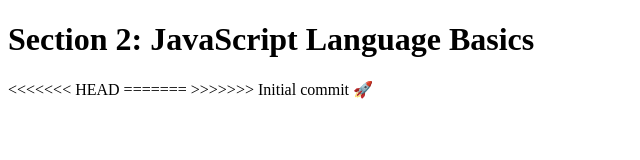
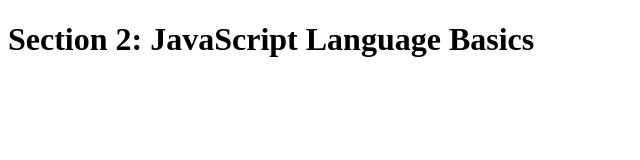
Before and after one commit to Pbmarkowska/JS-course, a plain HTML site: page 2-JS-basics/starter/index.html in a window 1280 px wide. Shown: the whole page, without its empty margins (0-640 px from the left). Drawn offline with Linux system fonts and the light colour scheme.

Commit message:
Loops and iteration chapter

```diff
--- a/2-JS-basics/starter/index.html
+++ b/2-JS-basics/starter/index.html
@@ -8,8 +8,6 @@
     <body>
         <h1>Section 2: JavaScript Language Basics</h1>
     </body>
-<<<<<<< HEAD
     <script src="script.js"></script>
-=======
->>>>>>> Initial commit 🚀
+
 </html>
--- a/2-JS-basics/starter/script.js
+++ b/2-JS-basics/starter/script.js
@@ -539,9 +539,10 @@
 yearsToRetirement(1990,'John');
 */
 
-// Coding challenge 2 - My solution
+// Coding challenge 3 - My solution
 
 // Function to calculate tip
+
 /*
 function calculateTip(bill){
     var tip;
@@ -556,7 +557,7 @@
         tip = bill * 0.10;
         console.log('Tip is ' + tip )
     }
-    return tip
+    return tip;
 }
 
 // Store the result of a function and call out the function
@@ -581,7 +582,7 @@
 console.log(paidAmount);
 */
 
-// Coding challenge 2 - Author's Solution
+// Coding challenge 3 - Author's Solution
 /*
 function tipCalculator(bill){
     var percentage;
@@ -619,6 +620,7 @@
 // In Objects we define key values pairs
 
 // Object literal
+/*
 var john = {
     firstName: 'John', // we separate key values with coma
     lastName: 'Smith',
@@ -704,36 +706,165 @@
 */
 
  /************************
-* Codding challenge 4
+* Codding challenge 4 - My solution
 */
 
-
+/*
 var john = {
     fullName: 'John Smith',
     bodyMass: 76,
-    height: 156,
+    height: 1.56,
     calcBMI: function(bodyMass, height){
         return this.bodyMass / (this.height * this.height)
     }
 }
 
-var johnBMI = john.calcBMI();
+john.BMI = john.calcBMI();
 console.log(john.calcBMI());
 
 var mark = {
     fullName: 'Mark Doe',
     bodyMass: 87,
-    height: 185,
+    height: 1.85,
     calcBMI: function(bodyMass, height){
         return this.bodyMass / (this.height * this.height)
     }
 }
 
-var markBMI = mark.calcBMI();
+mark.BMI = mark.calcBMI();
 console.log(mark.calcBMI());
 
-if (johnBMI > markBMI){
+if (john.BMI > mark.BMI){
     console.log(john.fullName + ' has higher BMI than ' + mark.fullName);
 } else {
     console.log(mark.fullName + ' has higher BMI thatn ' + john.fullName);
 }
+
+console.log(john, mark);
+*/
+
+/************************
+* Codding challenge 4 - Author's solution
+*/
+
+/*
+var john = {
+    fullName: 'John Smith',
+    mass: 92,
+    height: 1.95,
+    calcBMI: function(){
+        this.bmi = this.mass / (this.height * this.height);
+        return this.bmi;
+    }
+}
+
+var mark = {
+    fullName: 'Mark Miller',
+    mass: 78,
+    height: 1.69,
+    calcBMI: function(){
+        this.bmi = this.mass / (this.height * this.height);
+        return this.bmi;
+    }
+}
+
+john.calcBMI();
+mark.calcBMI();
+
+console.log(john, mark);
+
+if (mark.bmi > john.bmi){
+    console.log(mark.fullName + ' has higher BMI of ' + mark.bmi)
+} else if (john.bmi > mark.bmi){
+    console.log(john.fullName + ' has higher BMI of ' + john.bmi)
+} else{
+    console.log('They have the same BMI');
+}
+*/
+
+/************************
+* Loops and Iteration
+*/
+
+// Loops - for very repetitive tasks
+
+// 'for' loop elements:
+// 1. initial value of a counter (updated every loop)
+// 2. condition evaluated before each loop iteration
+// 3. counter update after each iteration
+// i++ it's the same as i = i + 1, i is incremented
+
+/*
+for (var i = 0; i < 10; i++){
+    console.log(i);
+}
+*/
+
+// i = 0, 0 < 10 true, log i to the console, i++
+// i = 1, 1 < 10 true, log i to the console, i++
+// ...
+// i = 9, 9 < 10 true, log i to the console, i++
+// i = 10, 10 < 10 FALSE, exit the loop!
+
+/*
+for (var i = 1; i <= 20; i++){
+    console.log(i);
+}
+*/
+
+/*
+for (var i = 1; i <= 20; i += 2){
+    console.log(i);
+}
+*/
+
+// i + = 2 is the same as i = i + 2
+
+var john = ['John', 'Smith', 1990, 'teacher', false, 'blue'];
+/*
+console.log(john[0]);
+console.log(john[1]);
+console.log(john[2]);
+console.log(john[3]);
+console.log(john[4]);
+*/
+
+/*
+for (var i = 0; i < john.length; i++){
+    console.log(john[i]);
+};
+*/
+
+// 'while' loop - in this loop we only need to pass the condition
+
+/*
+var i = 0;
+while(i < john.length){
+    console.log(john[i]);
+    i++;
+}
+*/
+
+// Continue and Break statements
+// !== different, strict different operator
+// === equal
+
+
+var john = ['John', 'Smith', 1990, 'teacher', false, 'blue'];
+// check if the element is string
+
+for (var i = 0; i < john.length; i++){
+    if (typeof john[i] !== 'string') continue;
+    console.log(john[i]);
+}
+
+// Loop stops when finds an element that doesn't meet the condition
+for (var i = 0; i < john.length; i++){
+    if (typeof john[i] !== 'string') break;
+    console.log(john[i]);
+}
+
+// Looping backwards
+for (var i = john.length - 1; i >= 0; i--){
+    console.log(john[i]);
+}
```
Also changed, not shown: 3 other files.
